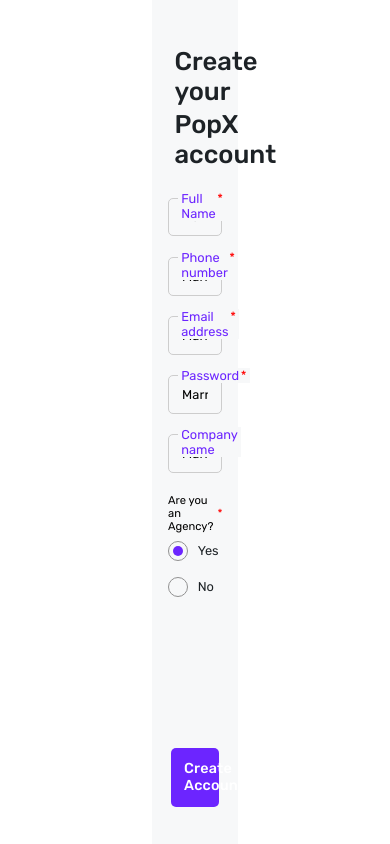
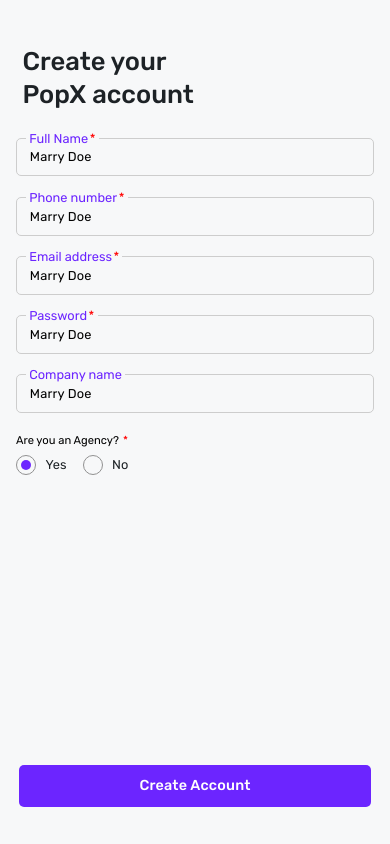
Before and after one commit to YoYo178/popx, a React (Vite) app: page /popx/register in a window 390 px wide. Built offline with nearby package versions, Linux system fonts and the light colour scheme.

Commit message:
Fix responsiveness

```diff
--- a/src/pages/Landing/Landing.css
+++ b/src/pages/Landing/Landing.css
@@ -3,7 +3,7 @@
     color: #1d2226;
 
     height: 100%;
-    width: 22%;
+    width: 21.5rem;
 
     display: flex;
     flex-direction: column;
@@ -12,7 +12,7 @@
     gap: 0.7rem;
 }
 
-.landing-modal > p {
+.landing-modal>p {
     font-weight: 500;
     margin-left: 1rem;
     font-size: 1.6rem;
@@ -26,7 +26,7 @@
     font-size: 1.05rem;
 }
 
-.description > p {
+.description>p {
     color: #74777b;
     font-weight: 400;
 }
@@ -38,3 +38,9 @@
 
     margin: 1rem 1rem 2.2rem 1rem;
 }
+
+@media screen and (orientation: portrait) {
+    .landing-modal {
+        width: 100%;
+    }
+}
--- a/src/pages/Login/Login.css
+++ b/src/pages/Login/Login.css
@@ -3,7 +3,7 @@
     color: #1d2226;
 
     height: 100%;
-    width: 22%;
+    width: 21.5rem;
 
     display: flex;
     flex-direction: column;
@@ -42,3 +42,9 @@
 .login-modal>a {
     margin: 0 1.2rem 0 1.2rem;
 }
+
+@media screen and (orientation: portrait) {
+    .login-modal {
+        width: 100%;
+    }
+}
--- a/src/pages/Profile/Profile.css
+++ b/src/pages/Profile/Profile.css
@@ -3,7 +3,7 @@
     color: #1d2226;
 
     height: 100%;
-    width: 22%;
+    width: 21.5rem;
 
     display: flex;
     flex-direction: column;
@@ -56,3 +56,9 @@
 .profile-details-container > strong {
     font-weight: 500;
 }
+
+@media screen and (orientation: portrait) {
+    .profile-modal {
+        width: 100%;
+    }
+}
--- a/src/pages/Register/Register.css
+++ b/src/pages/Register/Register.css
@@ -3,7 +3,7 @@
     color: #1d2226;
 
     height: 100%;
-    width: 22%;
+    width: 21.5rem;
 
     display: flex;
     flex-direction: column;
@@ -41,3 +41,9 @@
 .register-modal > a {
     margin: auto 1.2rem 2.3rem 1.2rem;
 }
+
+@media screen and (orientation: portrait) {
+    .register-modal {
+        width: 100%;
+    }
+}
```
